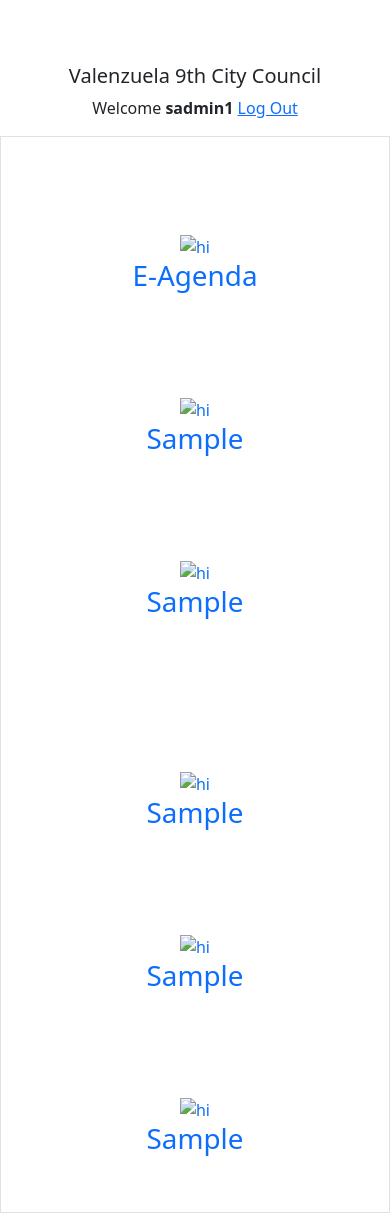
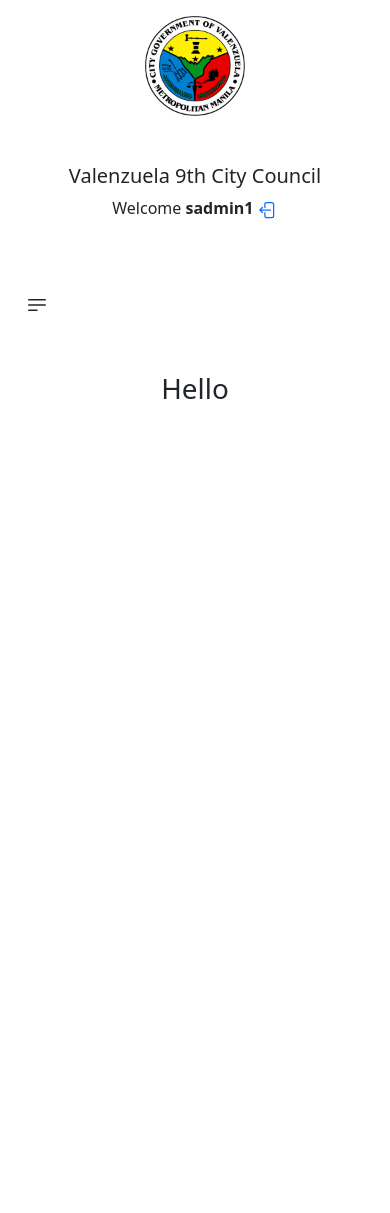
Before and after one commit to enachan1/valenzuela-project, a PHP site: page /superadmin/superadmin.php in a window 390 px wide. After the commit the page ends 399 px from the top, so only its background shows below. Run offline with PHP 8.4, Linux system fonts and the light colour scheme; a user stored in the database is signed in; some libraries are stand-ins or nearby versions.

Commit message:
fixed responsiveness

```diff
--- a/login.php
+++ b/login.php
@@ -19,7 +19,7 @@
         <nav>
             <div class="row">
                 <div class="col-sm col-md p-3 custom-img ">
-                    <img src="https://via.placeholder.com/100" class="img-fluid" alt="">
+                    <img src="assets/Valenzuela_Seal.png" class="custom__image img-fluid" alt="">
 
                 </div>
                 <div class="col-sm col-md-5 p-3 custom-flex">
--- a/styles/style.css
+++ b/styles/style.css
@@ -6,6 +6,24 @@
 :root {
     --clr-rose-600: #e11d48;
     --clr-slate-300: #cbd5e1;
+
+    /* sizes */
+
+    --size-xxs: 0.5rem;
+    --size-xs: 0.75rem;
+    --size-sm: 0.875rem;
+    --size-base: 1rem;
+    --size-lg: 1.125rem;
+    --size-xl: 1.25rem;
+    --size-2xl: 1.5rem;
+    --size-3xl: 1.875rem;
+    --size-4xl: 2.25rem;
+    --size-5xl: 3rem;
+    --size-6xl: 3.75rem;
+    --size-7xl: 4.5rem;
+    --size-8xl: 6rem;
+    --size-9xl: 8rem;
+    --size-10xl: 10rem;
 }
 
 
@@ -15,6 +33,10 @@
 .custom-img {
     display: flex;
     justify-content: center;
+}
+.custom__image {
+    width: 100px;
+    height: 100px;
 }
 .custom-flex {
     display: flex;
@@ -43,11 +65,11 @@
 
   /* sm */
   @media (min-width: 640px) {
+    .input__section {
+        width: 45%;
+    }
     .custom-img {
         justify-content: start;
-    }
-    .input__section {
-        width: 45%;
     }
 }
 
--- a/styles/superadmin.css
+++ b/styles/superadmin.css
@@ -12,9 +12,21 @@
 .section__a {
     text-decoration: none;
 }
-
-.hide_content {
+.section__h1 {
+    font-size: var(--size-2xl);
+}
+.ctm-sz {
+    height: 80vh;
+}
+.res_custom {
+    height: 80vh;
+}
+.isnav__hide {
     display: none;
+}
+.hide__navBtn {
+    display: inline-flex;
+    align-items: start;
 }
 .show_agenda {
     display: flex;
@@ -31,12 +43,19 @@
 }
 
 /* sm */
-/* @media (min-width: 640px) {} */
+@media (min-width: 640px) {
+    .custom-flex {
+        flex-direction: row ;
+    }
+}
 
 /* md */
 @media (min-width: 768px) {
-    .custom-flex {
-        flex-direction: row ;
+    .hide__navBtn {
+        display: none;
+    }
+    .isnav__hide {
+        display: block;
     }
 }
 
--- a/superadmin/pages/upload.php
+++ b/superadmin/pages/upload.php
@@ -5,6 +5,7 @@ if(isset($_POST)) {
     $no = mysqli_real_escape_string($sqlcon, $_POST['no']);
     $title = mysqli_real_escape_string($sqlcon, $_POST['title']);
     $author = mysqli_real_escape_string($sqlcon, $_POST['author']);
+    $date = mysqli_real_escape_string($sqlcon, $_POST['date']);
 
     //for file uploading
     $targetPath = "../../uploads/e-agenda/";
@@ -18,8 +19,8 @@ if(isset($_POST)) {
 
     if(in_array($fileExt, $fileTypes)) {
             if(move_uploaded_file($_FILES['pdf']['tmp_name'], $filePath)) {
-                $insert_query = "INSERT INTO `e-agenda`(`agenda_no`, `title`, `author`, `filename`, `filepath`)
-                    VALUES ($no, '$title', '$author', '$fileName','$filePath')";
+                $insert_query = "INSERT INTO `e-agenda`(`agenda_no`, `title`, `author`, `date`, `filename`, `filepath`)
+                    VALUES ($no, '$title', '$author', '$date', '$fileName','$filePath')";
                 $sqliquery = $sqlcon->query($insert_query);
 
                 if($sqliquery) {
--- a/superadmin/superadmin.php
+++ b/superadmin/superadmin.php
@@ -24,12 +24,16 @@ $user = $_SESSION['username'];
         <nav>
             <div class="row">
                 <div class="col-sm col-md p-3 custom-img">
-                    <img src="https://via.placeholder.com/100" class="img-fluid" alt="">
+                    <img src="../assets/Valenzuela_Seal.png" class="custom__image img-fluid" alt="">
                 </div>
                 <div class="col-sm col-md-5 p-3 custom-flex">
                     <div class="d-flex mt-3 flex-column text-center">
                         <h1 class="row__h1">Valenzuela 9th City Council</h1>
-                        <span>Welcome <strong><?php echo $user; ?></strong> <a href="../logout.php">Log Out</a></span>
+                        <span>Welcome <strong><?php echo $user; ?></strong> <a href="../logout.php" title="Log Out">
+                            <svg style="display: inline-block;" xmlns="http://www.w3.org/2000/svg" fill="none" viewBox="0 0 24 24" stroke-width="1.5" stroke="currentColor" width="20" height="20">
+                                <path stroke-linecap="round" stroke-linejoin="round" d="M8.25 9V5.25A2.25 2.25 0 0 1 10.5 3h6a2.25 2.25 0 0 1 2.25 2.25v13.5A2.25 2.25 0 0 1 16.5 21h-6a2.25 2.25 0 0 1-2.25-2.25V15m-3 0-3-3m0 0 3-3m-3 3H15" />
+                            </svg>
+                        </a></span>
                     </div>
                 </div>
             </div>
@@ -37,57 +41,62 @@ $user = $_SESSION['username'];
     </header>
 
     <main>
-        <section class="container border">
-            <div class="row mt-5 justify-content-center custom-flex">
-                <div class="col-sm col-md col-lg">
-                    <div class="section__cont">
-                        <a href="./pages/e-agenda.php" class="section__a">
-                        <img src="https://via.placeholder.com/200" alt="hi" class="img-fluid">
-                        <h1>E-Agenda</h1>
-                        </a>
+        <section class="container-fluid mt-5">
+            <div class="row">
+                <div class="col-xs-12 show_btn hide__navBtn">
+                    <button class="btn" type="button" data-bs-toggle="offcanvas" data-bs-target="#offcanvasExample" aria-controls="offcanvasExample">
+                        <svg xmlns="http://www.w3.org/2000/svg" fill="none" viewBox="0 0 24 24" stroke-width="1.5" stroke="currentColor" width="24" height="24">
+                            <path stroke-linecap="round" stroke-linejoin="round" d="M3.75 6.75h16.5M3.75 12h16.5m-16.5 5.25H12" />
+                        </svg>
+                    </button>
                 </div>
+            <div class="col-lg-3 col-md-4 col-xl-2 ctm-sz isnav__hide">
+                <ul class="nav flex-column pt-3 pb-3 ctm-sz">
+                    <li class="nav-item">
+                        <a href="./superadmin.php" class="nav-link p-3">Home</a>
+                    </li>
+                    <li class="nav-item"><a href="#rec__collapse" class="nav-link p-3" role="button" aria-expanded="false" aria-controls="rec__collapse" data-bs-toggle="collapse">Records</a></li>
+                    <div class="collapse ms-5" id="rec__collapse">
+                        <a href="./pages/e-agenda.php" class="nav-link p-2">E-Agenda</a>
+                        <a href="" class="nav-link p-2">Sample</a>
+                        <a href="" class="nav-link p-2">Sample</a>
                     </div>
-                <div class="col-sm col-md col-lg">
-                    <div class="section__cont">
-                        <a href="#" class="section__a">
-                        <img src="https://via.placeholder.com/200" alt="hi" class="img-fluid">
-                        <h1>Sample</h1>
-                        </a>
+                    <li class="nav-item"><a href="#" class="nav-link p-3">Admin</a></li>
+                    <li class="nav-item"><a href="#" class="nav-link p-3">Minutes and Journal</a></li>
+                    <li class="nav-item"><a href="#" class="nav-link p-3">Settings</a></li>
+                </ul>
             </div>
-                </div>
-                <div class="col-sm col-md col-lg">
-                    <div class="section__cont">
-                        <a href="#" class="section__a">
-                        <img src="https://via.placeholder.com/200" alt="hi" class="img-fluid">
-                        <h1>Sample</h1>
-                        </a>
+            <div class="col p-5">
+                <div class="row flex-column justify-content-center">
+                    <div class="col d-flex justify-content-center"><h1>Hello</h1></div>
+                    <div class="col d-flex justify-content-center"><img src="https://via.placeholder.com/300" alt=""></div>
                 </div>
             </div>
             </div>
-            <div class="row mt-5 custom-flex">
-            <div class="col-sm col-md">
-                    <div class="section__cont">
-                        <a href="#" class="section__a">
-                        <img src="https://via.placeholder.com/200" alt="hi" class="img-fluid">
-                        <h1>Sample</h1>
-                        </a>
+        </section>
+        <!-- Canvas -->
+    <section>
+        <div class="offcanvas offcanvas-start" tabindex="-1" id="offcanvasExample" aria-labelledby="offcanvasExampleLabel">
+            <div class="offcanvas-header">
+                <h5 class="offcanvas-title" id="offcanvasExampleLabel">Navigation</h5>
+                <button type="button" class="btn-close" data-bs-dismiss="offcanvas" aria-label="Close"></button>
             </div>
+                <div class="offcanvas-body">
+                    <div>
+                    <ul class="nav flex-column pt-3 pb-3 ctm-sz">
+                        <li class="nav-item">
+                            <a href="./superadmin.php" class="nav-link p-3">Home</a>
+                        </li>
+                    <li class="nav-item"><a href="#rec__collapse" class="nav-link p-3" role="button" aria-expanded="false" aria-controls="rec__collapse" data-bs-toggle="collapse">Records</a></li>
+                    <div class="collapse ms-5" id="rec__collapse">
+                        <a href="pages/e-agenda.php" class="nav-link p-2">E-Agenda</a>
+                        <a href="" class="nav-link p-2">Sample</a>
+                        <a href="" class="nav-link p-2">Sample</a>
                     </div>
-                <div class="col-sm col-md">
-                    <div class="section__cont">
-                        <a href="#" class="section__a">
-                        <img src="https://via.placeholder.com/200" alt="hi" class="img-fluid">
-                        <h1>Sample</h1>
-                        </a>
-                    </div>
-                </div>
-                <div class="col-sm col-md">
-                    <div class="section__cont">
-                        <a href="#" class="section__a">
-                        <img src="https://via.placeholder.com/200" alt="hi" class="img-fluid">
-                        <h1>Sample</h1>
-                        </a>
-                    </div>
+                    <li class="nav-item"><a href="#" class="nav-link p-3">Admin</a></li>
+                    <li class="nav-item"><a href="#" class="nav-link p-3">Minutes and Journal</a></li>
+                    <li class="nav-item"><a href="#" class="nav-link p-3">Settings</a></li>
+                </ul>
                     </div>
             </div>
         </div>
```
Also changed, not shown: scripts/datatables.js (added, +84 -0 lines), superadmin/pages/e-agenda.php (+14 -59 lines), assets/Valenzuela_Seal.png (added). Lines whose indentation alone changed are shown as unchanged.
